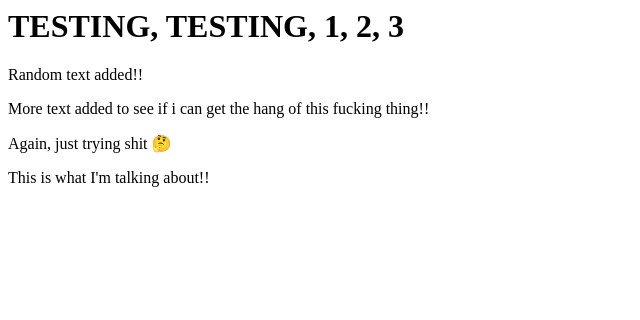
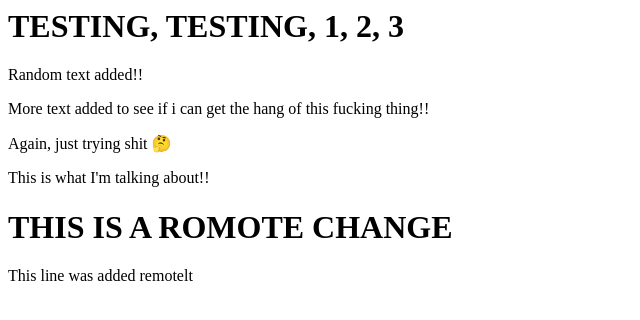
Before and after one commit to DannyBimma/code-black, a plain HTML site: page index.html in a window 1280 px wide. Shown: the whole page, without its empty margins (0-640 px from the left). Drawn offline with Linux system fonts and the light colour scheme.

Commit message:
lines added remotely (test)

```diff
--- a/index.html
+++ b/index.html
@@ -10,5 +10,8 @@
     <p>More text added to see if i can get the hang of this fucking thing!!</p>
     <p>Again, just trying shit 🤔</p>
     <p>This is what I'm talking about!!</p>
+
+    <h1>THIS IS A ROMOTE CHANGE</h1>
+    <p>This line was added remotelt</p>
   </body>
 </html>
```
